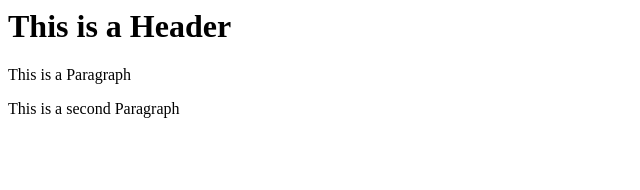
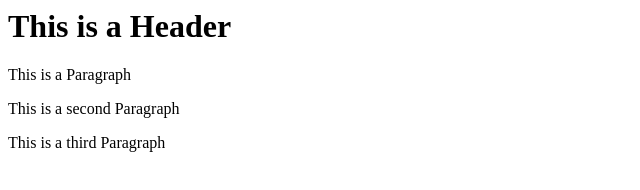
Before and after one commit to yohanes44/git-test, a website: page index.html in a window 1280 px wide. Shown: the whole page, without its empty margins (0-640 px from the left). Drawn offline with Linux system fonts and the light colour scheme.

Commit message:
my fourth commit

```diff
--- a/index.html
+++ b/index.html
@@ -5,6 +5,6 @@
 <h1> This is a Header </h1>
 <p> This is a Paragraph </p>
 <p> This is a second Paragraph </p>
-
+<p> This is a third Paragraph </p>
 </body>
 </html>
```
Also changed, not shown: package.json (added, +24 -0 lines), 2 other files.
